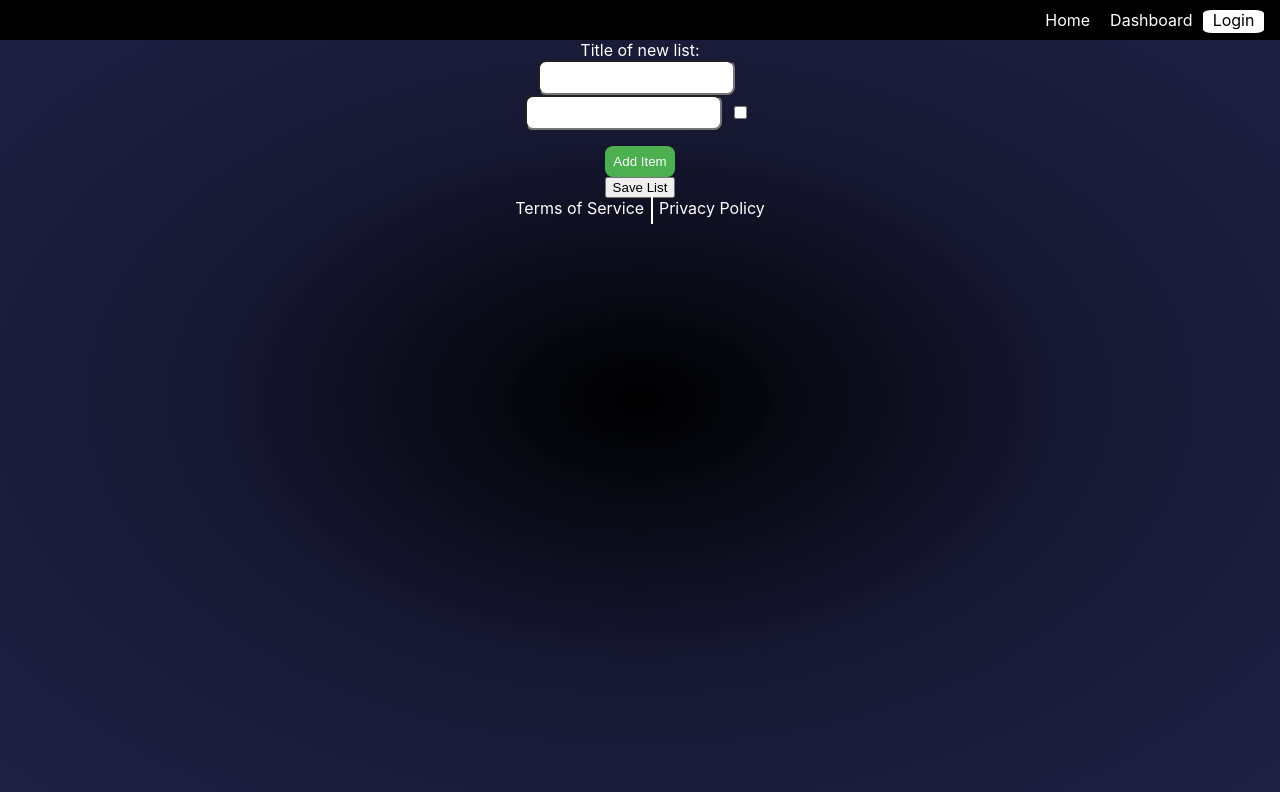
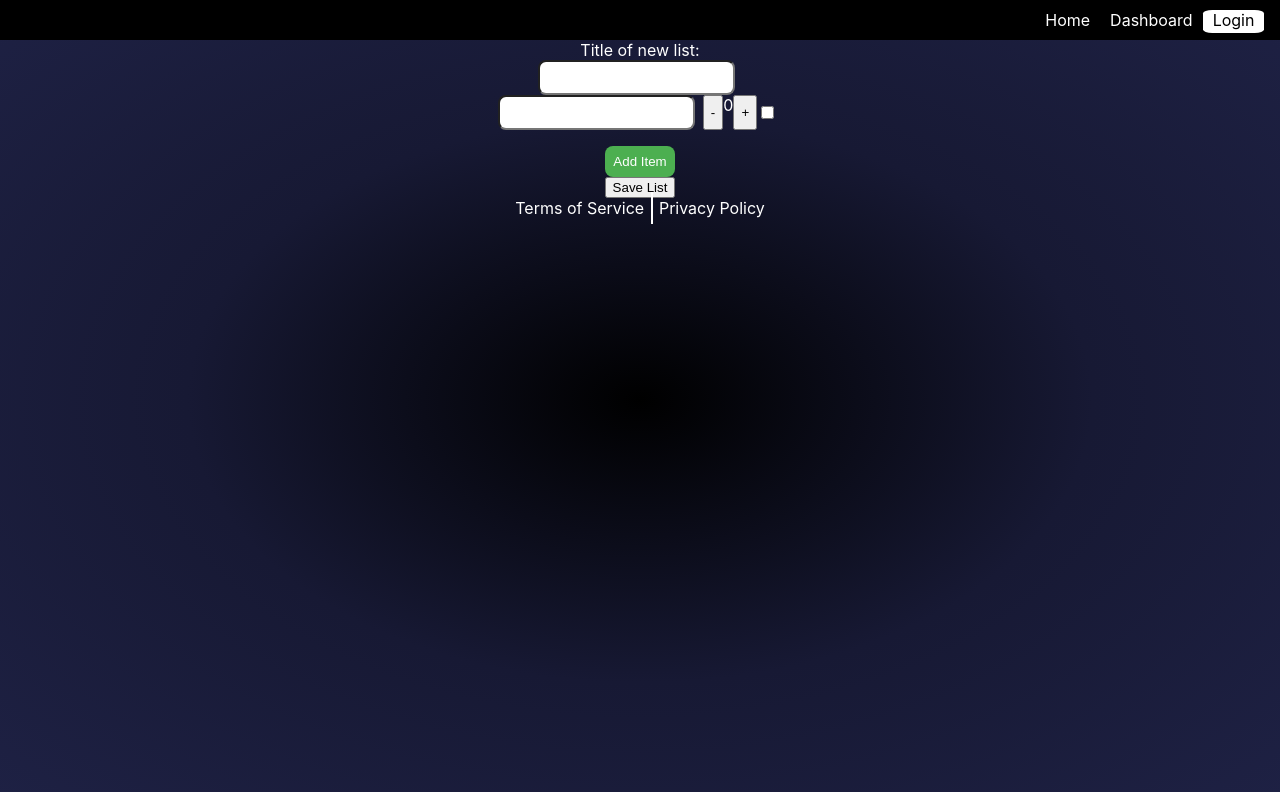
Before and after one commit to Velocities/SpeedCart, a React (Create React App) app in the folder speedcart-react/: page /NewShoppingList in a window 1280 px wide. Shown: the top 792 px of the page. Built offline with nearby package versions, Linux system fonts and the light colour scheme.

Commit message:
Add custom quantity component for specifying quantity of a given item

```diff
--- /dev/null
+++ b/speedcart-react/src/components/IntegerQuantityValue/IntegerQuantityValue.js
@@ -0,0 +1,28 @@
+import React, { useState } from 'react';
+import './IntegerQuantityValue.css';
+
+const IntegerQuantityValue = (props) => {
+  const [value, setValue] = useState(0);
+
+  const increment = (event) => {
+    event.preventDefault();
+    setValue(value+1);
+  }
+
+  const decrement = (event) => {
+    event.preventDefault();
+    if (value != 0) {
+        setValue(value-1);
+    }
+  }
+
+  return (
+    <>
+        <button onClick={decrement}>-</button>
+        {value}
+        <button onClick={increment}>+</button>
+    </>
+  );
+};
+
+export default IntegerQuantityValue;
--- /dev/null
+++ b/speedcart-react/src/components/IntegerQuantityValue/index.js
@@ -0,0 +1 @@
+export { default } from './IntegerQuantityValue';
--- a/speedcart-react/src/pages/NewShoppingList/NewShoppingList.js
+++ b/speedcart-react/src/pages/NewShoppingList/NewShoppingList.js
@@ -1,6 +1,8 @@
 import React, { useState } from 'react';
 import './NewShoppingList.css'; // Create this CSS file for styling
 import mainSiteStyles from '../../pages/main.module.css';
+// Custom component imports
+import IntegerQuantityValue from '../../components/IntegerQuantityValue';
 
 // Enum for form submission state
 const SaveState = {
@@ -47,7 +49,7 @@ const NewShoppingList = () => {
     setTimeout(() => {
       console.log("processing and sending data to API...");
       // API endpoint for saving shopping lists
-    const apiUrl = 'https://www.speedcartapp.com/api/DataManager.php';
+    const apiUrl = 'https://api.speedcartapp.com/shopping-list';
 
     // Create shopping list
     // Prepare the data to be sent
@@ -136,6 +138,8 @@ const NewShoppingList = () => {
           onChange={(e) => handleInputChange(index, 'name', e.target.value)} // Pass 'name' as the key
         />
 
+        <IntegerQuantityValue />
+
         <input
           type="checkbox"
           checked={item.isFood}
```
Also changed, not shown: speedcart-react/src/components/IntegerQuantityValue/IntegerQuantityValue.css (added).
